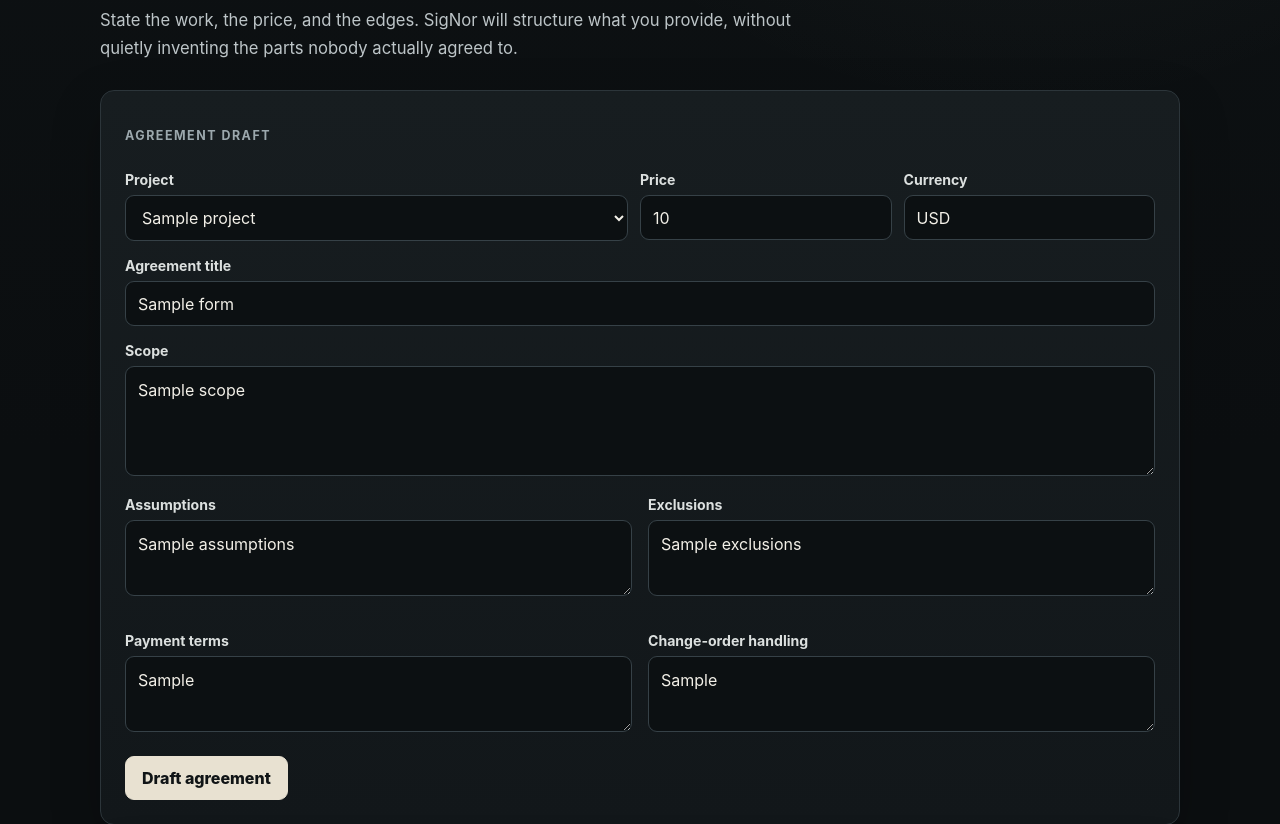
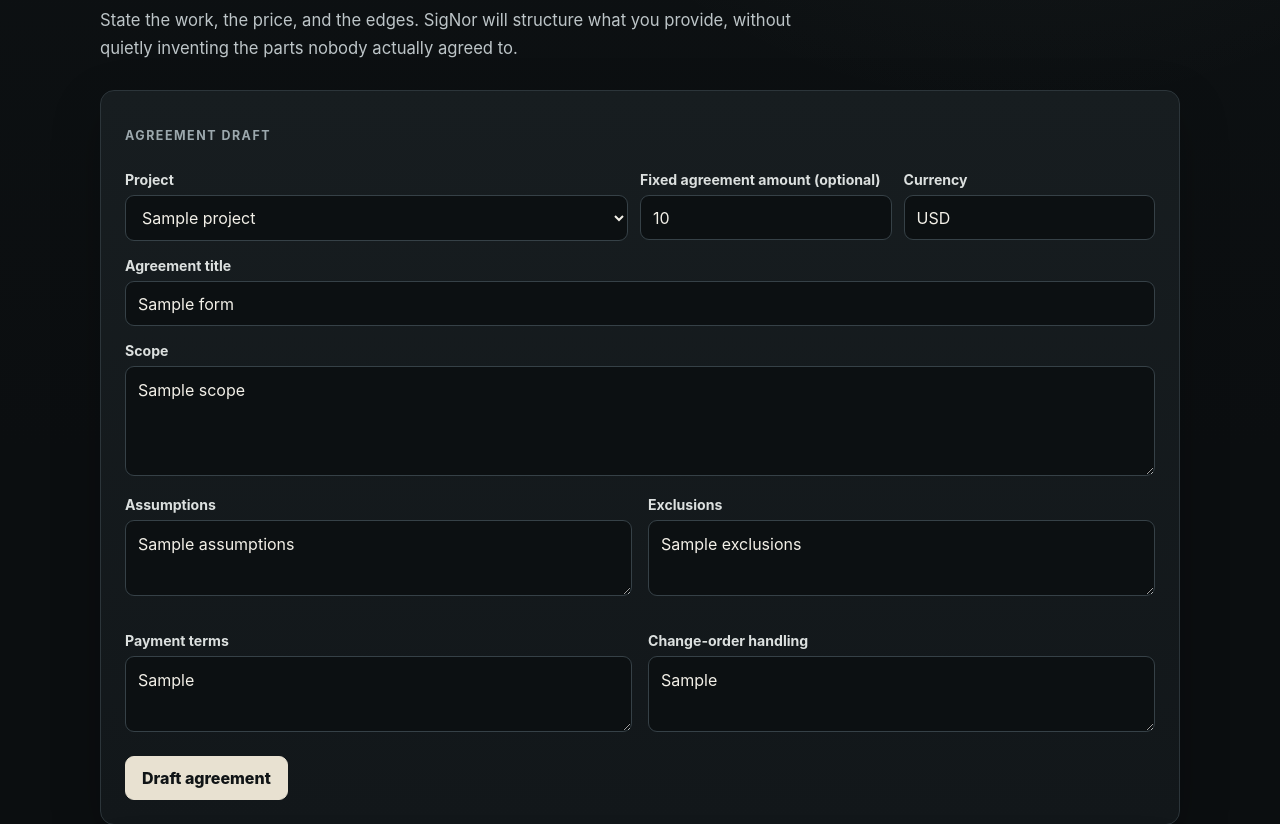
Before and after one commit to drakoswolf-lgtm/GoblinBlackOffice, a Flask app: template app/signor/templates/signor/index.html in a window 1280 px wide. Shown: the part 202-1026 px from the top of the page. Run offline with Flask 3, Linux system fonts and the light colour scheme; the template is opened without the code that fills it: most values are stand-ins (such as "Sample title", 1, 10 or a date in 2020).

Commit message:
fix(beta-a): make agreements usable for hourly work

```diff
--- a/app/signor/templates/signor/index.html
+++ b/app/signor/templates/signor/index.html
@@ -28,7 +28,7 @@
         <label for="project">Project</label>
         <select id="project" name="project_id"><option value="">Choose project</option>{% for p in projects %}<option value="{{ p.project_id }}" {% if form_data.get('project_id') == p.project_id %}selected{% endif %}>{{ p.name }}{% if p.client_id and clients.get(p.client_id) %} · {{ clients.get(p.client_id).name }}{% endif %}</option>{% endfor %}</select>
       </div>
-      <div><label for="amount">Price</label><input id="amount" name="amount" inputmode="decimal" value="{{ form_data.get('amount','') }}" placeholder="2500.00"></div>
+      <div><label for="amount">Fixed agreement amount (optional)</label><input id="amount" name="amount" inputmode="decimal" value="{{ form_data.get('amount','') }}" placeholder="2500.00"></div>
       <div><label for="currency">Currency</label><input id="currency" name="currency" value="{{ form_data.get('currency','CAD') }}"></div>
     </div>
 
```
